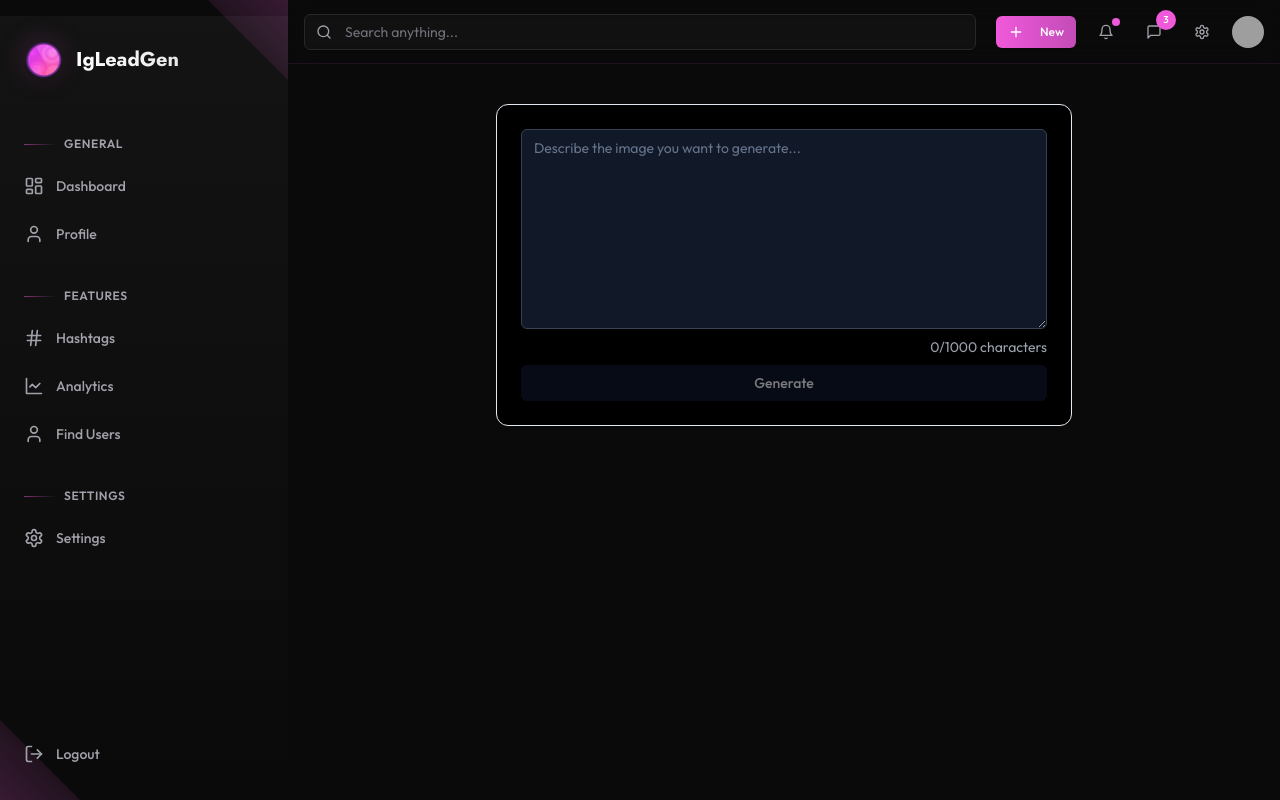
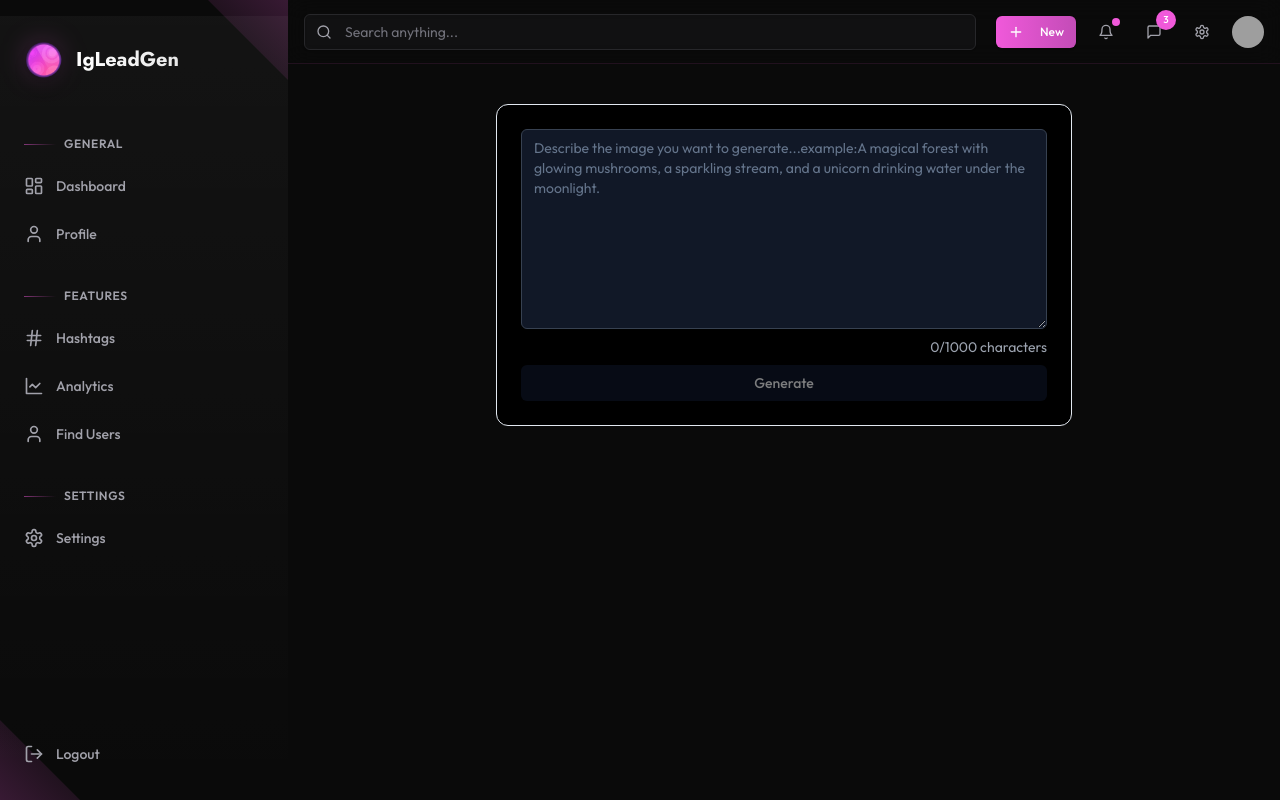
Before and after one commit to aminofabian/ig, a Next.js app: page /image-generator in a window 1280 px wide. Built offline with nearby package versions, Linux system fonts and the light colour scheme; no server answers; grey boxes are pictures that could not be loaded.

Commit message:
example prompt

```diff
--- a/app/(routes)/image-generator/page.tsx
+++ b/app/(routes)/image-generator/page.tsx
@@ -94,7 +94,7 @@ const ImageGenerator = () => {
           <Textarea
             value={prompt}
             onChange={handlePromptChange}
-            placeholder="Describe the image you want to generate..."
+            placeholder="Describe the image you want to generate...example:A magical forest with glowing mushrooms, a sparkling stream, and a unicorn drinking water under the moonlight."
             className="min-h-[200px] text-white bg-gray-900 border-gray-700 placeholder:font-italic"
           />
           <div className="text-right text-sm text-gray-400">
```
